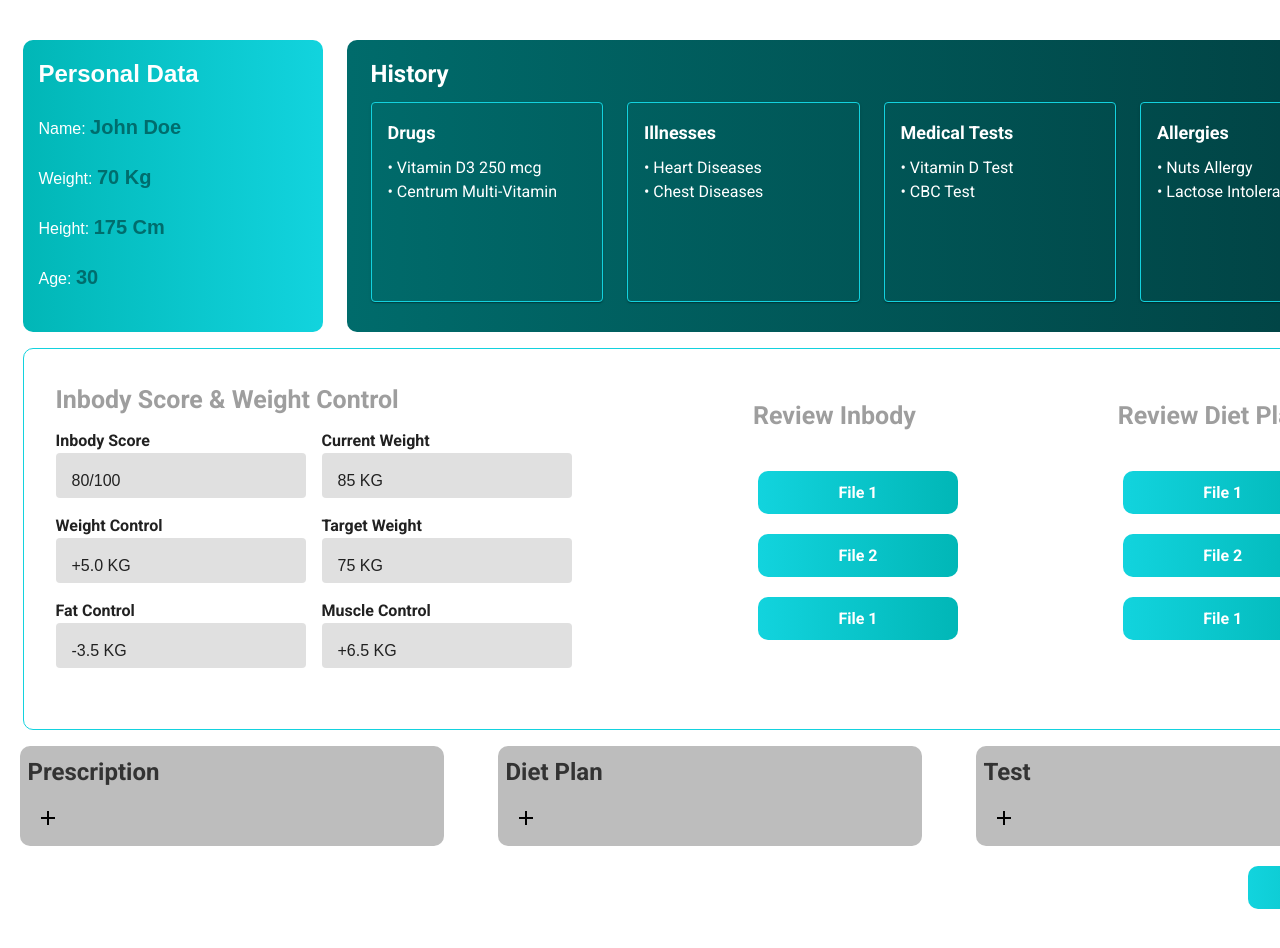
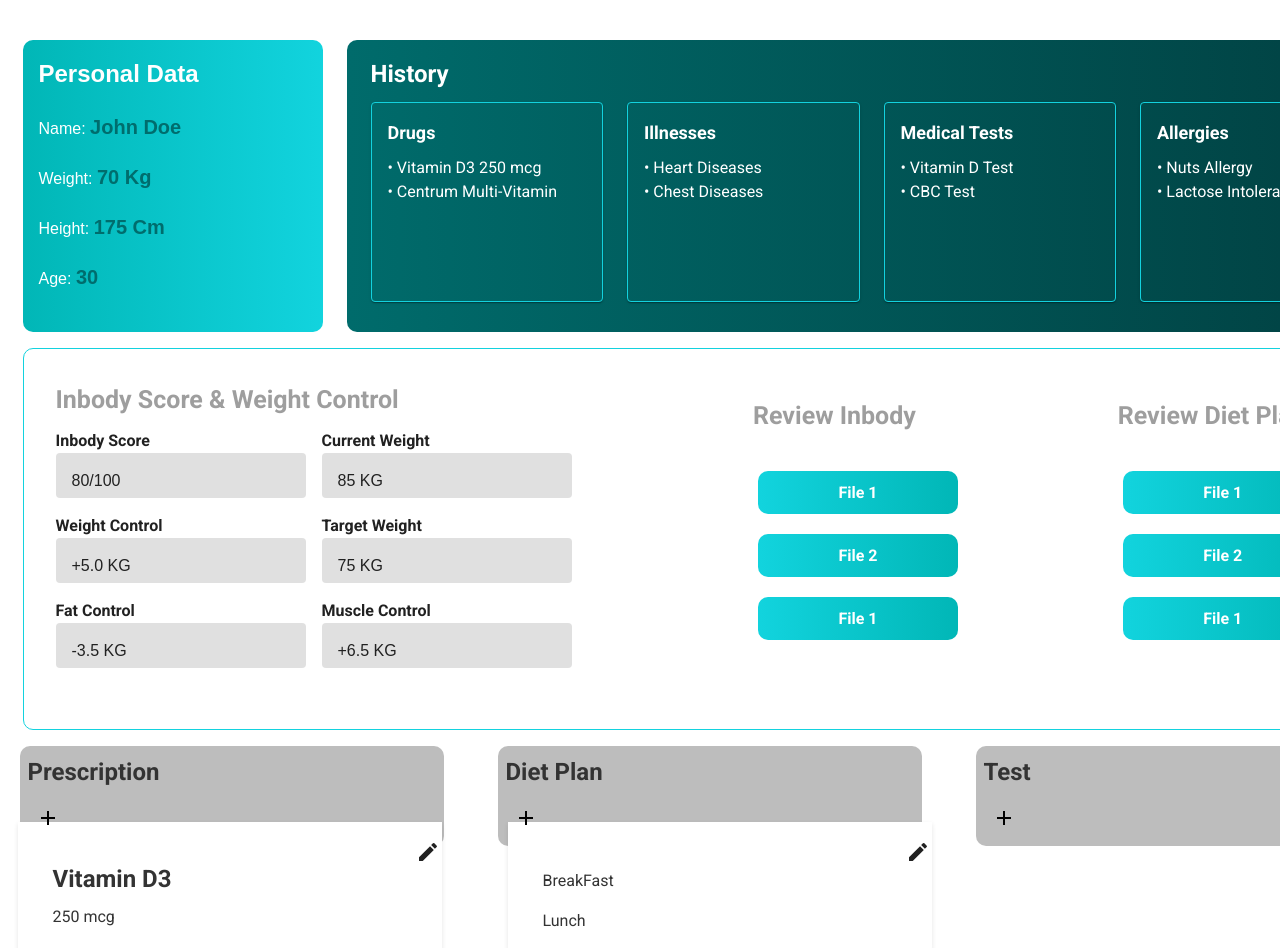
Before and after one commit to Zeyad-Amr/HealU, a React (Create React App) app in the folder client/: page /clinic/nutrition in a window 1280 px wide. Shown: the top 948 px of the page. Built offline with nearby package versions, Linux system fonts and the light colour scheme.

Commit message:
[Cli Nutrition] list component edits

```diff
--- a/client/src/modules/clinics-portals/nutrition/components/ModalTrial.tsx
+++ b/client/src/modules/clinics-portals/nutrition/components/ModalTrial.tsx
@@ -3,7 +3,6 @@ import { styled, Theme } from "@mui/material/styles";
 import { Button, TextField } from "@mui/material";
 import CloseIcon from "@mui/icons-material/Close";
 import Grid from "@mui/material/Grid";
-import MultiSelect from "./multiSelect";
 
 interface ModalProps<T> {
   onClose: () => void;
@@ -122,8 +121,6 @@ const Modal = <T extends Record<string, any>>({
   };
   const handleSubmit = (e: React.FormEvent<HTMLFormElement>) => {
     e.preventDefault();
-    console.log(formData);
-    // Submit logic here
   };
 
   return (
--- a/client/src/modules/clinics-portals/nutrition/components/list.tsx
+++ b/client/src/modules/clinics-portals/nutrition/components/list.tsx
@@ -2,7 +2,64 @@ import React, { useState } from "react";
 import { styled, Theme } from "@mui/material/styles";
 import { Typography } from "@mui/material";
 import EditIcon from "@mui/icons-material/Edit";
-// import PrescriptionModal from "./modal";
+import MultiSelect from "./multiSelect";
+import Modal from "./ModalTrial";
+import Dropdown from "./dropDown";
+
+interface ListProps {
+  modalType: "prescription" | "dietPlan" | "test";
+  title?: string;
+  Content1: string;
+  Content2: string;
+}
+const LabelWrapper = styled("label")(({ theme }: { theme: Theme }) => ({
+  display: "flex",
+  flexDirection: "column",
+  marginBottom: "10px",
+  color: "#757575",
+}));
+const prescriptionField = [
+  { label: "Drug Name", name: "drugName" },
+  { label: "Dose", name: "dose" },
+  { label: "Notes", name: "notes" },
+];
+
+const initialPrescriptionData = {
+  drugName: "Cometrex",
+  dose: "30 ML",
+  notes: "Test",
+  saveTime: "After Breakfast",
+};
+
+const dietFields = [
+  { label: "Breakfast", name: "breakfast" },
+  { label: "Lunch", name: "lunch" },
+  { label: "Dinner", name: "dinner" },
+  { label: "Snacks", name: "snacks" },
+];
+
+const initialDietData = {
+  breakfast: "Brown Toast with low fat cheese",
+  lunch: "Seafood",
+  dinner: "Youghurt",
+  snacks: "Apple",
+};
+
+const testAdditionalElements = [
+  <>
+    <LabelWrapper>Test Name</LabelWrapper>
+    <Dropdown />
+  </>,
+];
+
+const prescriptionAdditionalElements = [
+  <>
+    <LabelWrapper>
+      Time
+      <MultiSelect />
+    </LabelWrapper>
+  </>,
+];
 
 const Container = styled("div")(({ visible }: { visible: boolean }) => ({
   display: "flex",
@@ -12,6 +69,7 @@ const Container = styled("div")(({ visible }: { visible: boolean }) => ({
   maxWidth: "500px",
   margin: "0 auto",
   boxSizing: "border-box",
+  marginLeft: "10px",
 }));
 const IconButton = styled("div")({
   backgroundColor: "transparent",
@@ -27,10 +85,10 @@ const Card = styled("div")(({ theme }: { theme: Theme }) => ({
   marginTop: "-24px",
   borderBottomLeftRadius: "10px",
   borderBottomRightRadius: "10px",
-  padding: "-60px",
-  boxSizing: "border-box",
   boxShadow: "0 2px 5px rgba(0, 0, 0, 0.1)",
   width: "424px",
+  padding: theme.spacing(1),
+  boxSizing: "border-box",
 }));
 
 const Title = styled(Typography)(({ theme }: { theme: Theme }) => ({
@@ -49,7 +107,12 @@ const Content = styled(Typography)(({ theme }: { theme: Theme }) => ({
   marginLeft: "27px",
 }));
 
-const ListPrescription: React.FC = () => {
+const List: React.FC<ListProps> = ({
+  modalType,
+  title,
+  Content1,
+  Content2,
+}) => {
   const [openModal, setOpenModal] = useState(false);
   const [cardVisible, setCardVisible] = useState(false);
 
@@ -65,28 +128,60 @@ const ListPrescription: React.FC = () => {
     setCardVisible(true);
   };
 
+  const renderModal = () => {
+    switch (modalType) {
+      case "prescription":
+        return (
+          <Modal
+            onClose={handleCloseModal}
+            handleShowCard={handleShowCard}
+            additionalElements={prescriptionAdditionalElements}
+            modals={prescriptionField}
+            initialData={initialPrescriptionData}
+            modalTitle="Prescription"
+          />
+        );
+      case "dietPlan":
+        return (
+          <Modal
+            onClose={handleCloseModal}
+            handleShowCard={handleShowCard}
+            modals={dietFields}
+            initialData={initialDietData}
+            modalTitle="Diet Plan"
+          />
+        );
+      case "test":
+        return (
+          <Modal
+            onClose={handleCloseModal}
+            handleShowCard={handleShowCard}
+            additionalElements={testAdditionalElements}
+            modalTitle="Tests"
+          />
+        );
+      default:
+        return null;
+    }
+  };
+
   return (
     <>
-      {cardVisible && (
+      {/* {cardVisible && ( */}
       <Container visible={cardVisible}>
         <Card>
           <IconButton aria-label="edit" onClick={handleOpenModal}>
             <EditIcon fontSize="medium" />
           </IconButton>
-            {/* {openModal && (
-              <PrescriptionModal
-                onClose={handleCloseModal}
-                handleShowCard={handleShowCard}
-              />
-            )} */}
-            <Title>Vitamin D3 </Title>
-            <Content>250 mcg</Content>
-            <Content>Once A Week</Content>
+          {openModal && renderModal()}
+          <Title>{title} </Title>
+          <Content>{Content1}</Content>
+          <Content>{Content2}</Content>
         </Card>
       </Container>
-      )}
+      {/* )} */}
     </>
   );
 };
 
-export default ListPrescription;
+export default List;
--- a/client/src/modules/clinics-portals/nutrition/pages/nutritionDashboard.tsx
+++ b/client/src/modules/clinics-portals/nutrition/pages/nutritionDashboard.tsx
@@ -4,10 +4,9 @@ import { styled, Theme } from "@mui/material/styles";
 import PatientData from "../components/PatientData";
 import History from "../components/history";
 import DietPlan from "../components/dietPlan";
-import ListPrescription from "../components/list";
+import List from "../components/list";
 import Add from "../components/Add";
 import Button from "../components/Button";
-// import DietPlanModal from "../components/DietPlanModal";
 
 const ContainerWrapper = styled("div")(({ theme }: { theme: Theme }) => ({
   marginTop: "10px",
@@ -36,18 +35,24 @@ const NutritionDashBoard = () => {
     },
     { component: <Add title="Test" modalType="test" />, key: "tests" },
   ];
-
-  // const additionalComponents = [
-  //   {
-  //     component: <Add title="Prescription" />,
-  //     key: "prescription",
-  //   },
-  //   {
-  //     component: <Add title="Diet Plan" />,
-  //     key: "dietPlan",
-  //   },
-  //   { component: <Add title="Test" />, key: "tests" },
-  // ];
+  const listComponents = [
+    {
+      modalType: "prescription" as const,
+      title: "Vitamin D3",
+      Content1: "250 mcg",
+      Content2: "Once A Week",
+    },
+    {
+      modalType: "dietPlan" as const,
+      Content1: "BreakFast",
+      Content2: "Lunch",
+    },
+    {
+      modalType: "test" as const,
+      Content1: "CBC",
+      Content2: "Vitamin D",
+    },
+  ];
 
   return (
     <ContainerWrapper>
@@ -70,9 +75,16 @@ const NutritionDashBoard = () => {
             </Grid>
 
             <Grid container spacing={2}>
-              <Grid item>
-                <ListPrescription />
-              </Grid>
+              {listComponents.map((listData, index) => (
+                <Grid item key={index}>
+                  <List
+                    modalType={listData.modalType}
+                    title={listData.title}
+                    Content1={listData.Content1}
+                    Content2={listData.Content2}
+                  />
+                </Grid>
+              ))}
             </Grid>
           </Grid>
         </Grid>
```
Also changed, not shown: client/src/modules/clinics-portals/nutrition/components/Add.tsx (+0 -17 lines), client/src/modules/clinics-portals/nutrition/components/Prescription.tsx (deleted, +0 -22 lines), client/src/modules/clinics-portals/nutrition/components/card.tsx (deleted, +0 -25 lines). Lines whose indentation alone changed are shown as unchanged.
